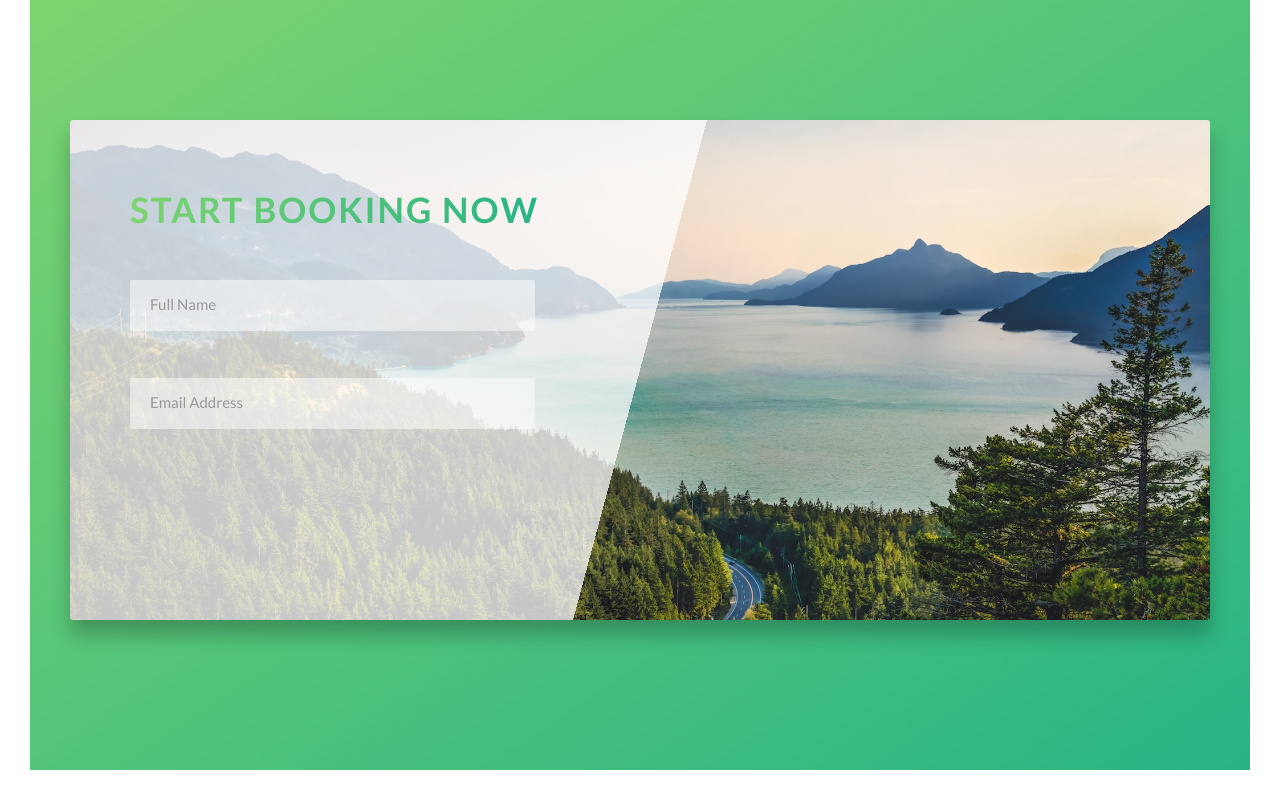
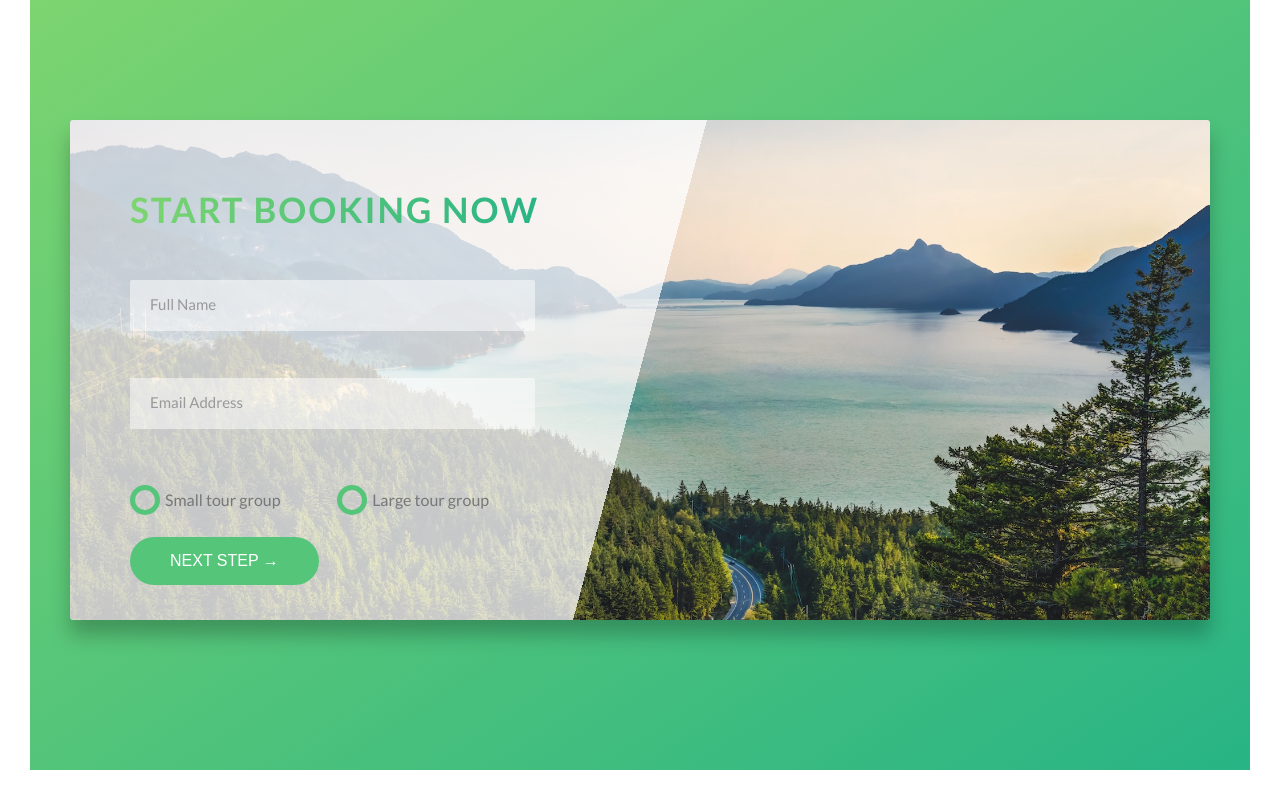
Before and after one commit to kewintitus/Natours, a website: page index.html in a window 1280 px wide. Shown: the part 4512-5312 px from the top of the page. Drawn offline with Linux system fonts and the light colour scheme.

Commit message:
[FEAT] - booking section completed

```diff
--- a/index.html
+++ b/index.html
@@ -307,6 +307,27 @@
                     <input type="email" id="email" class="form__input" placeholder="Email Address" required>
                     <label for="email" class="form__label">Email Id</label>
                   </div>
+                  <div class="form__group">
+                    <div class="form__radio-group">
+                      <input type="radio" class="form__radio-input" id="small" name="size">
+                      <label for="small" class="form__radio-label">
+                        <span class="form__radio-button"></span>
+                        Small tour group
+
+                      </label>
+                    </div>
+                    <div class="form__radio-group">
+                      <input type="radio" class="form__radio-input" id="large" name="size">
+                      <label for="large" class="form__radio-label">
+                        <span class="form__radio-button"></span>
+
+                        Large tour group
+                      </label>
+                    </div>
+                  </div>
+                  <div class="form-group">
+                    <button class="btn btn--green">Next Step &rarr;</button>
+                  </div>
                 </form>
               </div>
         </div>
--- a/sass/components/_form.scss
+++ b/sass/components/_form.scss
@@ -13,6 +13,7 @@
     width: 90%;
     display: block;
     color: inherit;
+    transition: all 0.3s;
 
     &:focus {
       outline: none;
@@ -41,4 +42,47 @@
     visibility: hidden;
     transform: translateY(-4rem);
   }
+
+  &__radio-group {
+    width: 45%;
+    display: inline-block;
+  }
+  &__radio-input {
+    display: none;
+  }
+
+  &__radio-label {
+    font-size: $default-font-size;
+    cursor: pointer;
+    position: relative;
+    padding-left: 3.5rem;
+  }
+  &__radio-button {
+    height: 3rem;
+    width: 3rem;
+    border: 5px solid $color-primary;
+    border-radius: 50%;
+    display: inline-block;
+    position: absolute;
+    left: 0;
+    top: -0.5rem;
+
+    &::after {
+      content: '';
+      display: block;
+      width: 1.3rem;
+      height: 1.3rem;
+      border-radius: 50%;
+      position: absolute;
+      top: 50%;
+      left: 50%;
+      transform: translate(-50%, -50%);
+      background-color: $color-primary;
+      opacity: 0;
+      transition: opacity 0.2s;
+    }
+  }
+  &__radio-input:checked + &__radio-label &__radio-button::after {
+    opacity: 1;
+  }
 }
--- a/sass/components/button.scss
+++ b/sass/components/button.scss
@@ -1,4 +1,5 @@
 .btn {
+  &,
   &:link,
   &:visited {
     text-transform: uppercase;
@@ -9,6 +10,9 @@
     transition: all 0.3s;
     position: relative;
     font-size: 1.6rem;
+
+    border: none;
+    cursor: pointer;
   }
 
   &--white {
```
Also changed, not shown: css/style.css, 1 other file.
